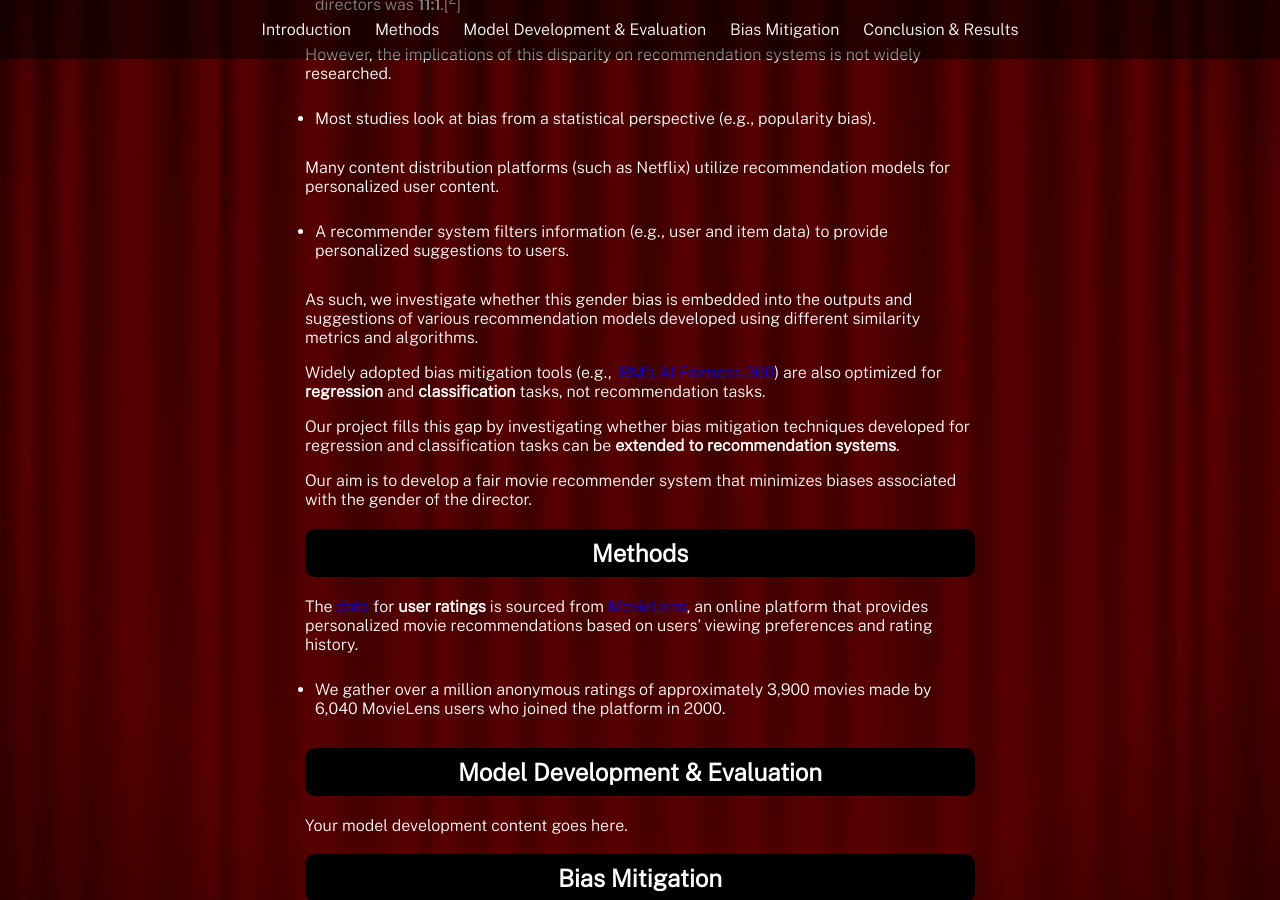
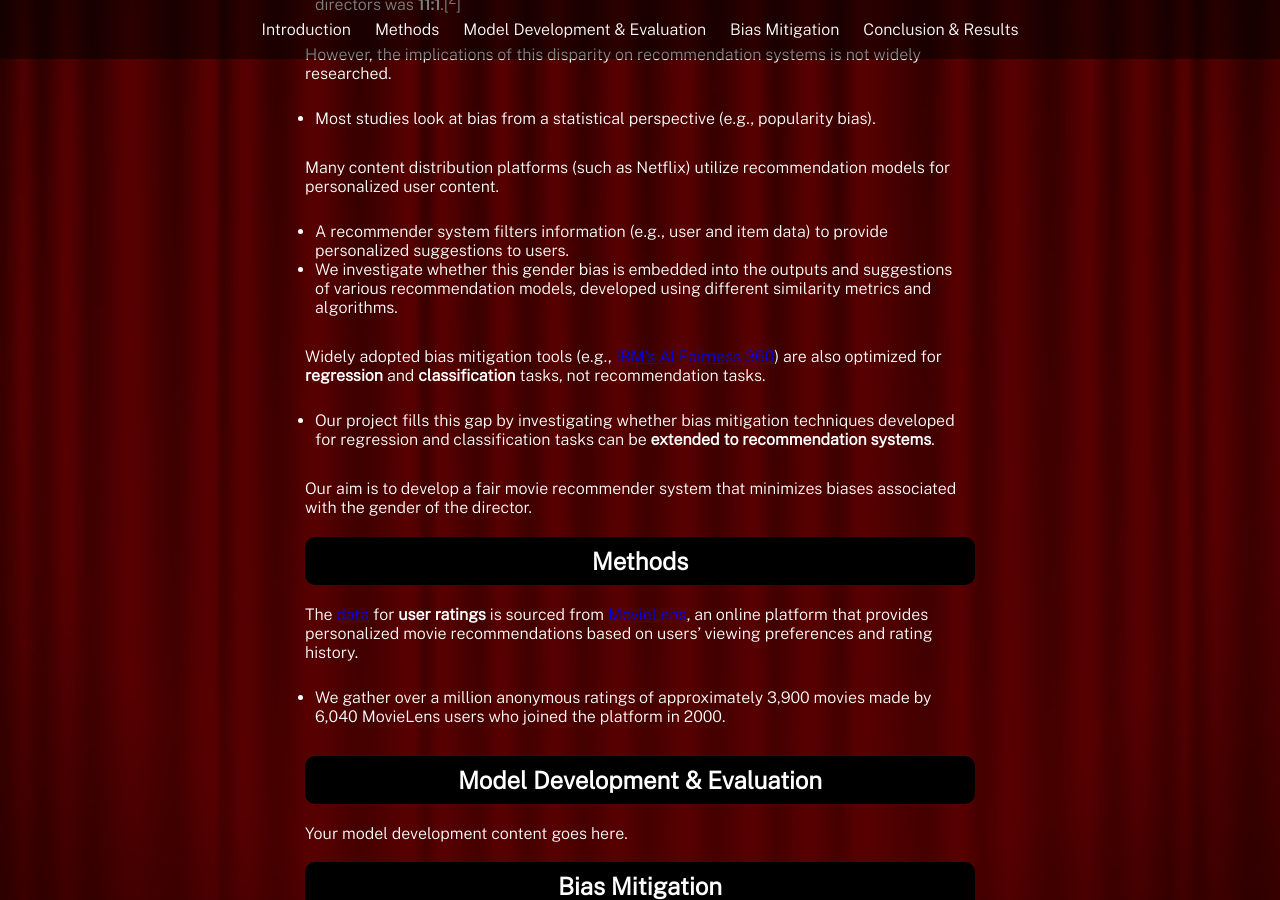
Before and after one commit to michael-garciaperez/DSC180A-Methodology-5, a Jekyll site: the page built from index.md, in a window 1280 px wide and 900 px high, scrolled down 937 px. Built offline with Jekyll 4.4.1, drawn with Linux system fonts in a browser that asks for light colours.

Commit message:
Update index.md

```diff
--- a/index.md
+++ b/index.md
@@ -14,12 +14,10 @@ However, the implications of this disparity on recommendation systems is not wid
 
 Many content distribution platforms (such as Netflix) utilize recommendation models for personalized user content.
   - A recommender system filters information (e.g., user and item data) to provide personalized suggestions to users.
-
-As such, we investigate whether this gender bias is embedded into the outputs and suggestions of various recommendation models developed using different similarity metrics and algorithms.
+  - We investigate whether this gender bias is embedded into the outputs and suggestions of various recommendation models, developed using different similarity metrics and algorithms.
 
 Widely adopted bias mitigation tools (e.g., [IBM's AI Fairness 360](https://aif360.readthedocs.io/en/stable/index.html)) are also optimized for **regression** and **classification** tasks, not recommendation tasks.
-
-Our project fills this gap by investigating whether bias mitigation techniques developed for regression and classification tasks can be **extended to recommendation systems**.
+  - Our project fills this gap by investigating whether bias mitigation techniques developed for regression and classification tasks can be **extended to recommendation systems**.
 
 Our aim is to develop a fair movie recommender system that minimizes biases associated with the gender of the director.
 
```
